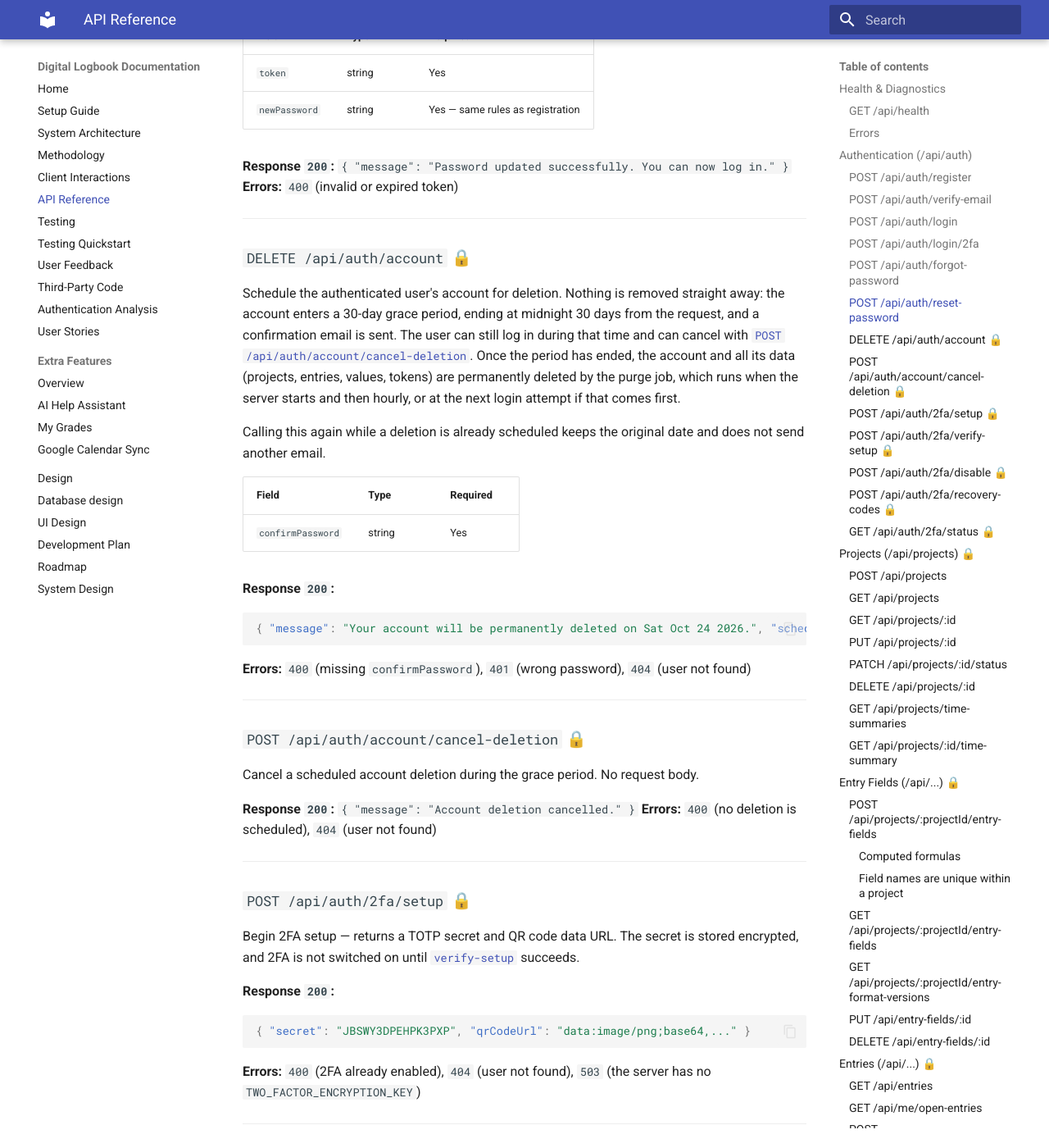
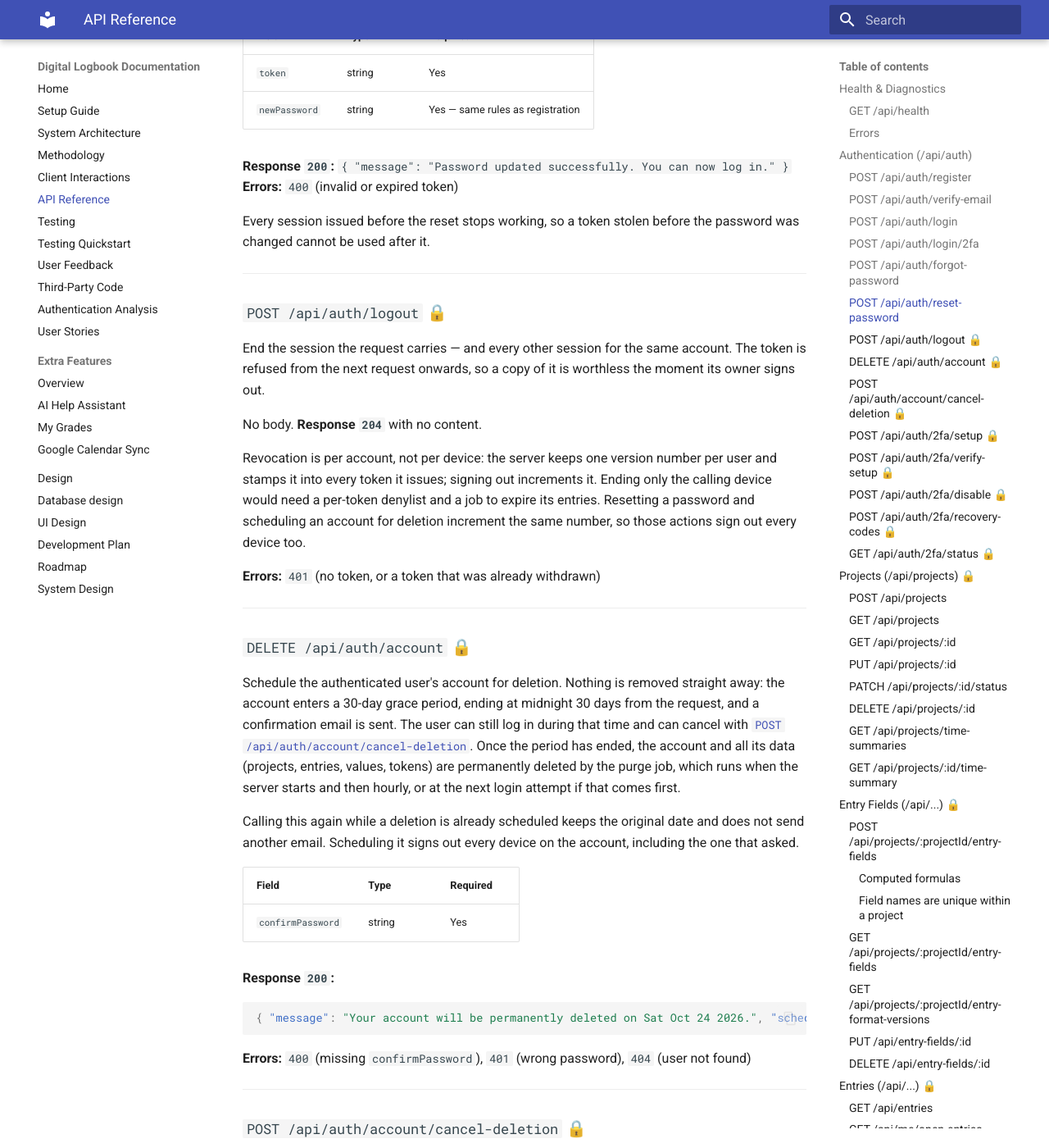
Before and after one commit to DiMpho-20/coms3011a-logbook-digital-logbook, an MkDocs documentation site: the page built from docs/api-reference.md, in a window 1280 px wide and 1400 px high, scrolled down 3529 px. Shown: the whole window at 82% size. Built offline with MkDocs 1.6.1 and Material for MkDocs 9.7.7, drawn with Linux system fonts in a browser that asks for light colours.

Commit message:
docs: document logout and session revocation, and close items 7 and 9
  - api-reference: POST /api/auth/logout (204, no body), what revocation means
    for the other devices, and the note under reset-password that the sessions
    issued before it stop working.
  - AUTHENTICATION.md: the protected-route diagram shows the version check;
    new sections 4 (Logout & Session Revocation) and 5 (Account Deletion);
    token_version added to the schema extract, to the bullets that explain the
    columns and to the security-properties table; the "sessions cannot be
    revoked" limitation replaced with the one that remains — revocation is per
    account, not per device. The account-deletion text it sat under was stale
    as well: it still described an immediate row delete, where the route has
    scheduled a 30-day grace period for some time.
  - testing.md: 1,635 tests (808 backend across 45 files), coverage 85.1% and
    80.5%, sessionRevocation listed in the auth bullet.
  - audit: P0-4, P0-5 and P1-1 marked fixed; work-order rows 7 and 9 marked
    Done with the commits that closed them.

```diff
--- a/docs/api-reference.md
+++ b/docs/api-reference.md
@@ -150,6 +150,27 @@ Reset the password using a single-use token from the reset email.
 
 **Response `200`:** `{ "message": "Password updated successfully. You can now log in." }`
 **Errors:** `400` (invalid or expired token)
+
+Every session issued before the reset stops working, so a token stolen before
+the password was changed cannot be used after it.
+
+---
+
+### `POST /api/auth/logout` 🔒
+
+End the session the request carries — and every other session for the same
+account. The token is refused from the next request onwards, so a copy of it
+is worthless the moment its owner signs out.
+
+No body. **Response `204`** with no content.
+
+Revocation is per account, not per device: the server keeps one version number
+per user and stamps it into every token it issues; signing out increments it.
+Ending only the calling device would need a per-token denylist and a job to
+expire its entries. Resetting a password and scheduling an account for deletion
+increment the same number, so those actions sign out every device too.
+
+**Errors:** `401` (no token, or a token that was already withdrawn)
 
 ---
 
@@ -165,7 +186,8 @@ values, tokens) are permanently deleted by the purge job, which runs when the
 server starts and then hourly, or at the next login attempt if that comes first.
 
 Calling this again while a deletion is already scheduled keeps the original
-date and does not send another email.
+date and does not send another email. Scheduling it signs out every device on
+the account, including the one that asked.
 
 | Field | Type | Required |
 |---|---|---|
@@ -1653,7 +1675,7 @@ console instead of sent.
 
 🔒 = requires `Authorization: Bearer <token>` header.
 
-*Related: [Authentication & Security Guide](https://sdp.ms.wits.ac.za/no-boys-just-bugs/coms3011a-logbook-digital-logbook/src/branch/main/apps/backend/AUTHENTICATION.md)
+*Related: [Authentication & Security Guide](https://github.com/DiMpho-20/coms3011a-logbook-digital-logbook/blob/main/apps/backend/AUTHENTICATION.md)
 covers the 2FA lifecycle, password reset flow, and security properties in
 detail. [Testing](testing.md) documents the automated test coverage for
 every endpoint listed above.*
```
Also changed, not shown: apps/backend/AUTHENTICATION.md (+57 -14 lines), docs/audit-2026-11-25.md (+13 -13 lines), docs/setup.md (+1 -1 lines), docs/testing.md (+8 -6 lines).
